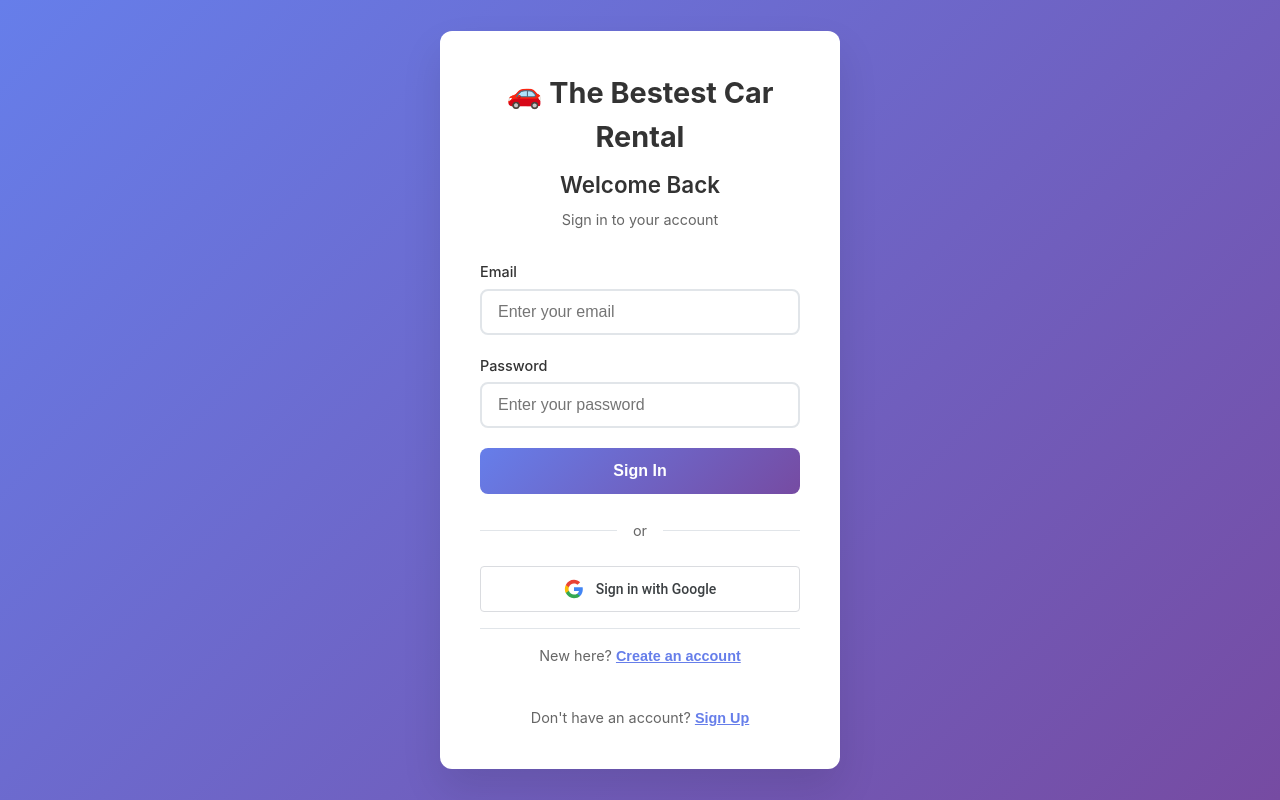
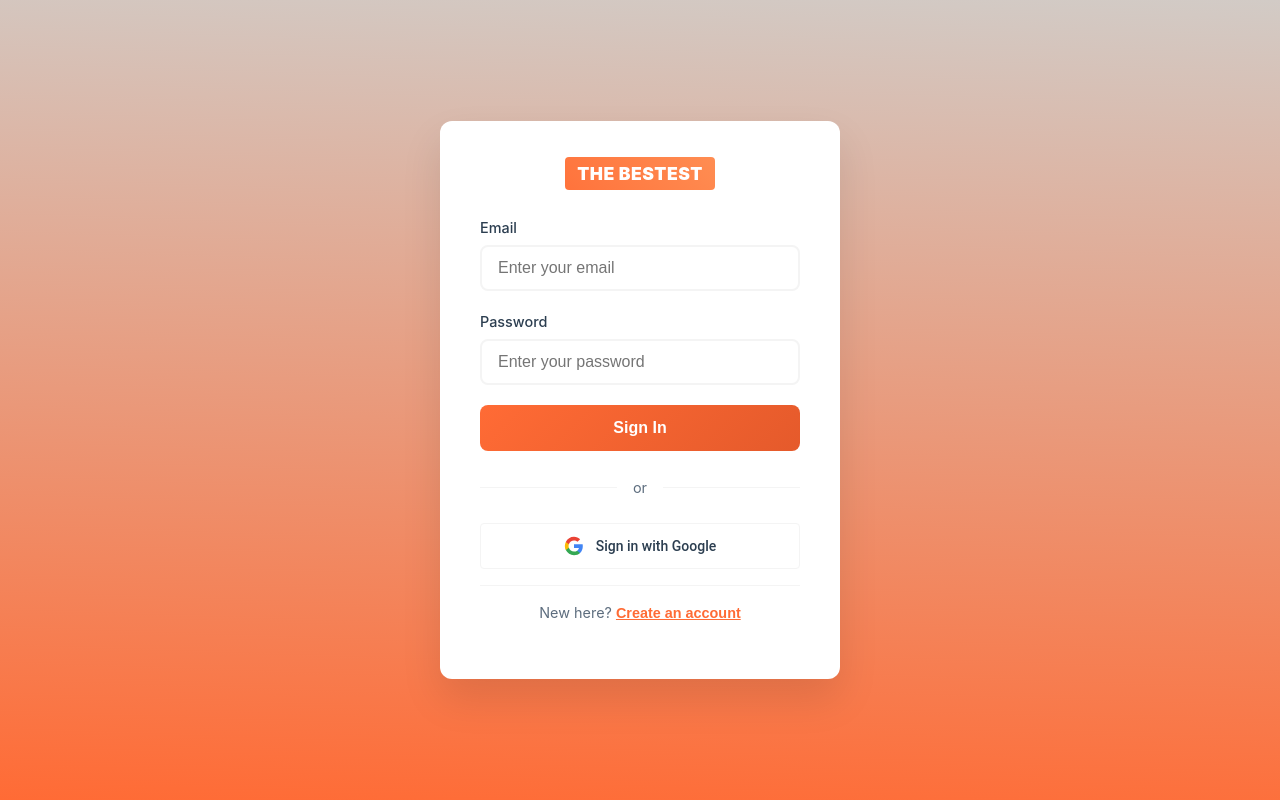
Before and after one commit to rioharper/TheBestestCarRental, a React (Vite) app in the folder TheBestestCarRental/: page / in a window 1280 px wide. Both pictures are taken after a click on the button "👤 Sign in". Built offline with nearby package versions, Linux system fonts and the light colour scheme.

Commit message:
Did some light UI revamp

```diff
--- a/TheBestestCarRental/src/components/LandingPage.tsx
+++ b/TheBestestCarRental/src/components/LandingPage.tsx
@@ -140,13 +140,6 @@ const LandingPage: React.FC<LandingPageProps> = ({ onSignInClick }) => {
                 </button>
               </div>
             </div>
-
-            <div className="search-options">
-              <label className="option-checkbox suv-only">
-                <input type="checkbox" />
-                SUVs only
-              </label>
-            </div>
           </div>
         </div>
       </main>
--- a/TheBestestCarRental/src/components/LoginScreen.css
+++ b/TheBestestCarRental/src/components/LoginScreen.css
@@ -3,7 +3,7 @@
   display: flex;
   align-items: center;
   justify-content: center;
-  background: linear-gradient(135deg, #667eea 0%, #764ba2 100%);
+  background: linear-gradient(2deg, #ff6b35, #d2cbc6);
   padding: 20px;
 }
 
@@ -24,7 +24,7 @@
   left: 20px;
   background: none;
   border: none;
-  color: #667eea;
+  color: #ff6b35;
   font-size: 0.9rem;
   cursor: pointer;
   padding: 8px;
@@ -33,8 +33,8 @@
 }
 
 .back-btn:hover {
-  background: rgba(102, 126, 234, 0.1);
-  color: #764ba2;
+  background: rgba(255, 107, 53, 0.1);
+  color: #e55a2b;
 }
 
 @keyframes fadeIn {
@@ -54,21 +54,21 @@
 }
 
 .login-header h1 {
-  color: #333;
+  color: #2c3e50;
   margin: 0 0 10px 0;
   font-size: 1.8rem;
   font-weight: 700;
 }
 
 .login-header h2 {
-  color: #333;
+  color: #2c3e50;
   margin: 0 0 8px 0;
   font-size: 1.4rem;
   font-weight: 600;
 }
 
 .login-header p {
-  color: #666;
+  color: #5d6d7e;
   margin: 0;
   font-size: 0.9rem;
 }
@@ -84,7 +84,7 @@
 .form-group label {
   display: block;
   margin-bottom: 6px;
-  color: #333;
+  color: #2c3e50;
   font-weight: 500;
   font-size: 0.9rem;
 }
@@ -92,7 +92,7 @@
 .form-group input {
   width: 100%;
   padding: 12px 16px;
-  border: 2px solid #e1e5e9;
+  border: 2px solid #f4f4f4;
   border-radius: 8px;
   font-size: 1rem;
   transition: border-color 0.2s, box-shadow 0.2s;
@@ -101,23 +101,23 @@
 
 .form-group input:focus {
   outline: none;
-  border-color: #667eea;
-  box-shadow: 0 0 0 3px rgba(102, 126, 234, 0.1);
+  border-color: #ff6b35;
+  box-shadow: 0 0 0 3px rgba(255, 107, 53, 0.15);
 }
 
 .error-message {
-  background: #fee;
-  color: #c33;
+  background: #ffeaa7;
+  color: #d63031;
   padding: 12px;
   border-radius: 6px;
   font-size: 0.9rem;
   margin-bottom: 16px;
-  border: 1px solid #fcc;
+  border: 1px solid #fdcb6e;
 }
 
 .login-btn {
   width: 100%;
-  background: linear-gradient(135deg, #667eea 0%, #764ba2 100%);
+  background: linear-gradient(135deg, #ff6b35 0%, #e55a2b 100%);
   color: white;
   border: none;
   padding: 14px;
@@ -130,7 +130,7 @@
 
 .login-btn:hover:not(:disabled) {
   transform: translateY(-1px);
-  box-shadow: 0 10px 20px rgba(102, 126, 234, 0.3);
+  box-shadow: 0 10px 20px rgba(255, 107, 53, 0.3);
 }
 
 .login-btn:disabled {
@@ -151,13 +151,13 @@
   left: 0;
   right: 0;
   height: 1px;
-  background: #e1e5e9;
+  background: #f4f4f4;
 }
 
 .divider span {
   background: white;
   padding: 0 16px;
-  color: #666;
+  color: #5d6d7e;
   font-size: 0.9rem;
   position: relative;
 }
@@ -165,8 +165,8 @@
 .google-btn {
   width: 100%;
   background: white;
-  color: #3c4043;
-  border: 1px solid #dadce0;
+  color: #2c3e50;
+  border: 1px solid #f4f4f4;
   padding: 12px 16px;
   border-radius: 4px;
   font-size: 14px;
@@ -181,12 +181,12 @@
 }
 
 .google-btn:hover:not(:disabled) {
-  box-shadow: 0 1px 2px 0 rgba(60, 64, 67, 0.30), 0 1px 3px 1px rgba(60, 64, 67, 0.15);
-  border-color: #dadce0;
+  box-shadow: 0 4px 12px rgba(255, 107, 53, 0.15);
+  border-color: #ff6b35;
 }
 
 .google-btn:active:not(:disabled) {
-  background-color: #f8f9fa;
+  background-color: #fef5f0;
 }
 
 .google-btn:disabled {
@@ -202,11 +202,11 @@
   text-align: center;
   margin-top: 16px;
   padding: 16px 0;
-  border-top: 1px solid #e1e5e9;
+  border-top: 1px solid #f4f4f4;
 }
 
 .new-user-section p {
-  color: #666;
+  color: #5d6d7e;
   font-size: 0.9rem;
   margin: 0;
 }
@@ -214,7 +214,7 @@
 .create-account-btn {
   background: none;
   border: none;
-  color: #667eea;
+  color: #ff6b35;
   font-weight: 600;
   cursor: pointer;
   text-decoration: underline;
@@ -223,7 +223,7 @@
 }
 
 .create-account-btn:hover {
-  color: #764ba2;
+  color: #e55a2b;
 }
 
 .switch-mode {
@@ -232,7 +232,7 @@
 }
 
 .switch-mode p {
-  color: #666;
+  color: #5d6d7e;
   font-size: 0.9rem;
   margin: 0;
 }
@@ -240,7 +240,7 @@
 .switch-btn {
   background: none;
   border: none;
-  color: #667eea;
+  color: #ff6b35;
   font-weight: 600;
   cursor: pointer;
   text-decoration: underline;
@@ -248,7 +248,7 @@
 }
 
 .switch-btn:hover {
-  color: #764ba2;
+  color: #e55a2b;
 }
 
 /* Responsive design */
--- a/TheBestestCarRental/src/components/LoginScreen.tsx
+++ b/TheBestestCarRental/src/components/LoginScreen.tsx
@@ -70,9 +70,7 @@ const LoginScreen: React.FC<LoginScreenProps> = ({ onLogin, onBack }) => {
     <div className="login-container">
       <div className="login-card">
         <div className="login-header">
-          <h1>🚗 The Bestest Car Rental</h1>
-          <h2>{isSignUp ? 'Create Account' : 'Welcome Back'}</h2>
-          <p>{isSignUp ? 'Sign up to get started' : 'Sign in to your account'}</p>
+          <span className="logo-text">THE BESTEST</span>
         </div>
 
         <form onSubmit={handleEmailLogin} className="login-form">
@@ -145,25 +143,6 @@ const LoginScreen: React.FC<LoginScreenProps> = ({ onLogin, onBack }) => {
             <p>New here? <button type="button" className="create-account-btn" onClick={handleCreateAccount}>Create an account</button></p>
           </div>
         )}
-
-        <div className="switch-mode">
-          <p>
-            {isSignUp ? 'Already have an account?' : "Don't have an account?"}{' '}
-            <button
-              type="button"
-              className="switch-btn"
-              onClick={() => {
-                setIsSignUp(!isSignUp);
-                setError('');
-                setEmail('');
-                setPassword('');
-                setName('');
-              }}
-            >
-              {isSignUp ? 'Sign In' : 'Sign Up'}
-            </button>
-          </p>
-        </div>
       </div>
     </div>
   );
```
